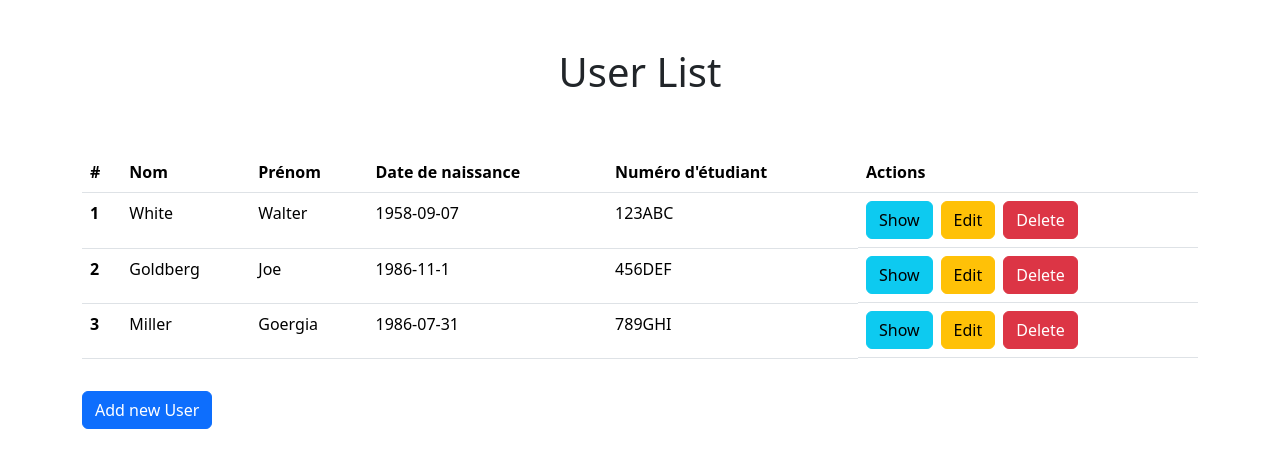
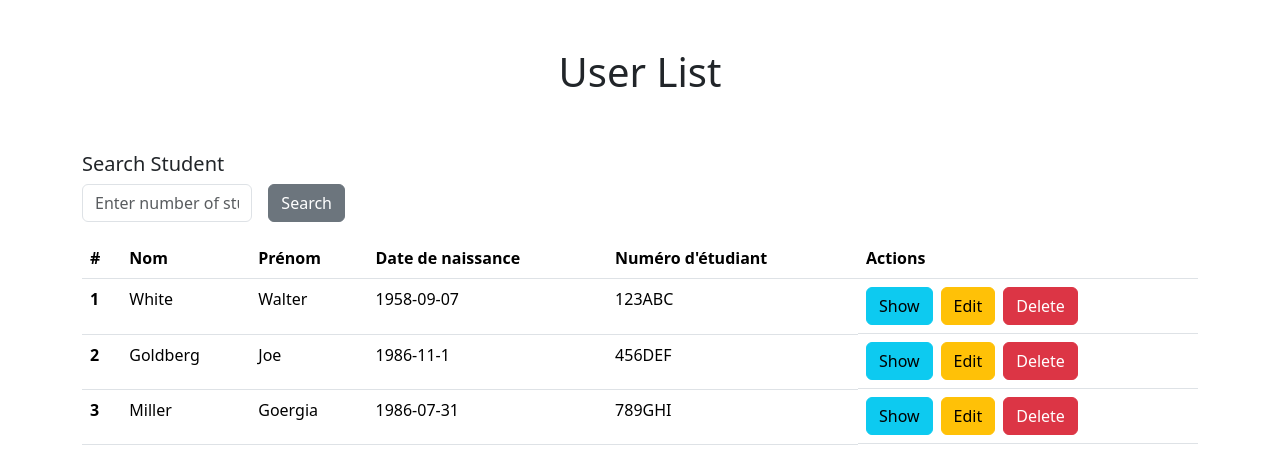
Before and after one commit to StenQuidelleur/TP-etudiant-correction, a PHP site: page / in a window 1280 px wide. Shown: the part 56-518 px from the top of the page. Run offline with PHP 8.4, Linux system fonts and the light colour scheme; data comes from the database, SQL or seed files in the repository; some libraries are stand-ins or nearby versions.

Commit message:
add last point

```diff
--- a/src/Controllers/AbstractController.php
+++ b/src/Controllers/AbstractController.php
@@ -5,7 +5,7 @@ namespace App\Controllers;
 /**
  * Renderer class : render the view with params
  */
-class AbstractController
+abstract class AbstractController
 {
     /**
      * @param string $viewPath
--- a/src/Controllers/UserController.php
+++ b/src/Controllers/UserController.php
@@ -16,6 +16,13 @@ class UserController extends AbstractController
     {
         $UserManager = new UserManager();
         $users = $UserManager->selectAll();
+
+        if ($_SERVER['REQUEST_METHOD'] === 'POST') {
+            // clean $_POST data
+            $userData = array_map('trim', $_POST);
+
+            $users = [$UserManager->selectOnebyNbrStudent($userData['student'])];
+        }
 
         return $this->render('User/index', ['users' => $users]);
     }
--- a/src/Models/UserManager.php
+++ b/src/Models/UserManager.php
@@ -51,4 +51,19 @@ class UserManager extends AbstractManager
 
         return $statement->execute();
     }
+
+    /**
+     * @param string $nbrStudent
+     *
+     * @return array
+     */
+    public function selectOnebyNbrStudent(string $nbrStudent): array
+    {
+        // prepared request
+        $statement = $this->pdo->prepare("SELECT * FROM " . static::TABLE . " WHERE student_number = :nbrstudent");
+        $statement->bindValue('nbrstudent', $nbrStudent, \PDO::PARAM_STR);
+        $statement->execute();
+
+        return $statement->fetch();
+    }
 }
--- a/src/Views/User/index.php
+++ b/src/Views/User/index.php
@@ -10,6 +10,13 @@
         </div>
         <?php if (isset($users) && !empty($users)) { ?>
             <table class="table">
+                <form method="POST" class="mt-5">
+                    <h5>Search Student</h5>
+                    <div class="d-flex col-3 mb-3">
+                        <input type="text" class="form-control" name="student" placeholder="Enter number of student">
+                        <button type="submit" class="btn btn-secondary mx-3">Search</button>
+                    </div>
+                </form>
                 <thead>
                     <tr>
                         <th scope="col">#</th>
```
